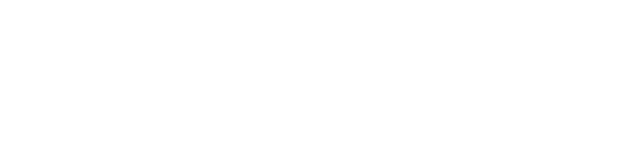
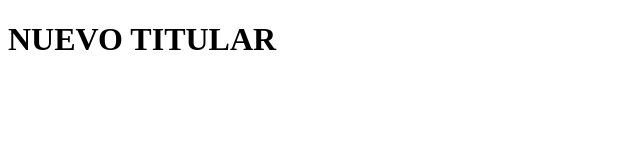
Before and after one commit to tonidelacuesta/cursoGIT, a plain HTML site: page index.html in a window 1280 px wide. Shown: the whole page, without its empty margins (0-640 px from the left). Drawn offline with Linux system fonts and the light colour scheme.

Commit message:
añadimos etiqueta h1

```diff
--- a/index.html
+++ b/index.html
@@ -6,6 +6,8 @@
     <title>Curso GIT</title>
 </head>
 <body>
+    <h1>NUEVO TITULAR</h1>
+
 
 </body>
 </html>
```
